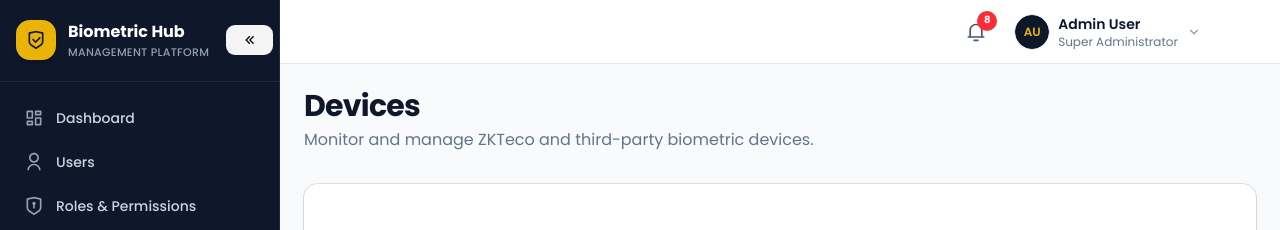
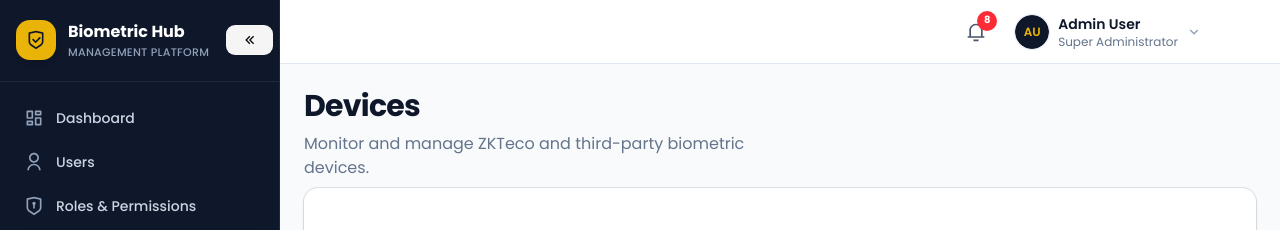
Before and after one commit to Kurtis1955/clock-attendance-ui, a Next.js app: page /devices in a window 1280 px wide. Shown: the top 230 px of the page. Built offline with nearby package versions, Linux system fonts and the light colour scheme.

Commit message:
Update PageHeader.tsx

```diff
--- a/components/layout/PageHeader.tsx
+++ b/components/layout/PageHeader.tsx
@@ -8,9 +8,9 @@ interface PageHeaderProps {
 
 export function PageHeader({ title, description, actions }: PageHeaderProps) {
   return (
-    <div className="mb-6 flex flex-col gap-4 sm:mb-8 sm:flex-row sm:items-start sm:justify-between">
-      <div>
-        <h1 className="text-2xl font-bold tracking-tight text-[#0f172a] sm:text-3xl">
+    <div className="w-full mb-6 flex flex-col gap-4 sm:mb-2 sm:flex-row sm:items-start sm:justify-between">
+      <div className="w-full flex flex-col gap-1 sm:w-1/2">
+        <h1 className="w-full text-2xl font-bold tracking-tight text-[#0f172a] sm:text-3xl">
           {title}
         </h1>
         {description && (
```
